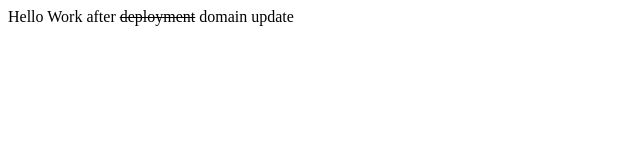
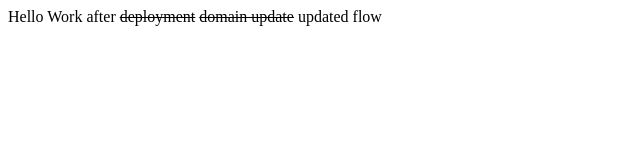
Before and after one commit to junaidrao/bootcamp2020, a plain HTML site: page index.html in a window 1280 px wide. Shown: the whole page, without its empty margins (0-640 px from the left). Drawn offline with Linux system fonts and the light colour scheme.

Commit message:
updated flow

```diff
--- a/index.html
+++ b/index.html
@@ -6,6 +6,6 @@
     <title>Document</title>
 </head>
 <body>
-    <div>Hello Work after <s>deployment</s> domain update</div>
+    <div>Hello Work after <s>deployment</s> <s>domain update</s> updated flow</div>
 </body>
 </html>
```
